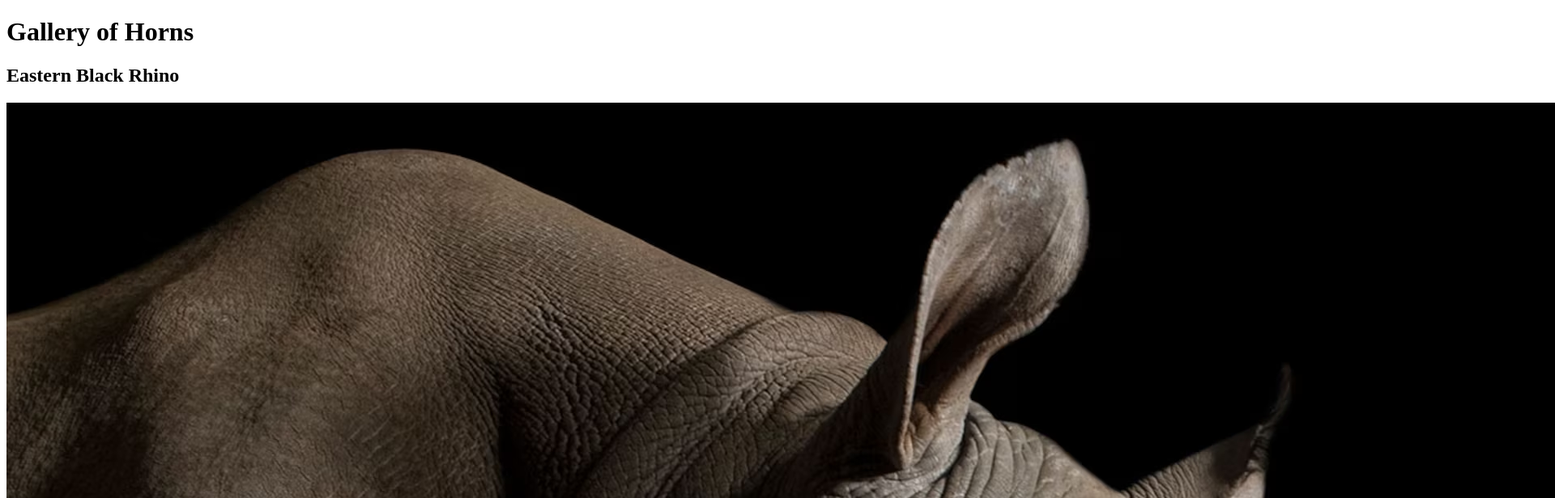
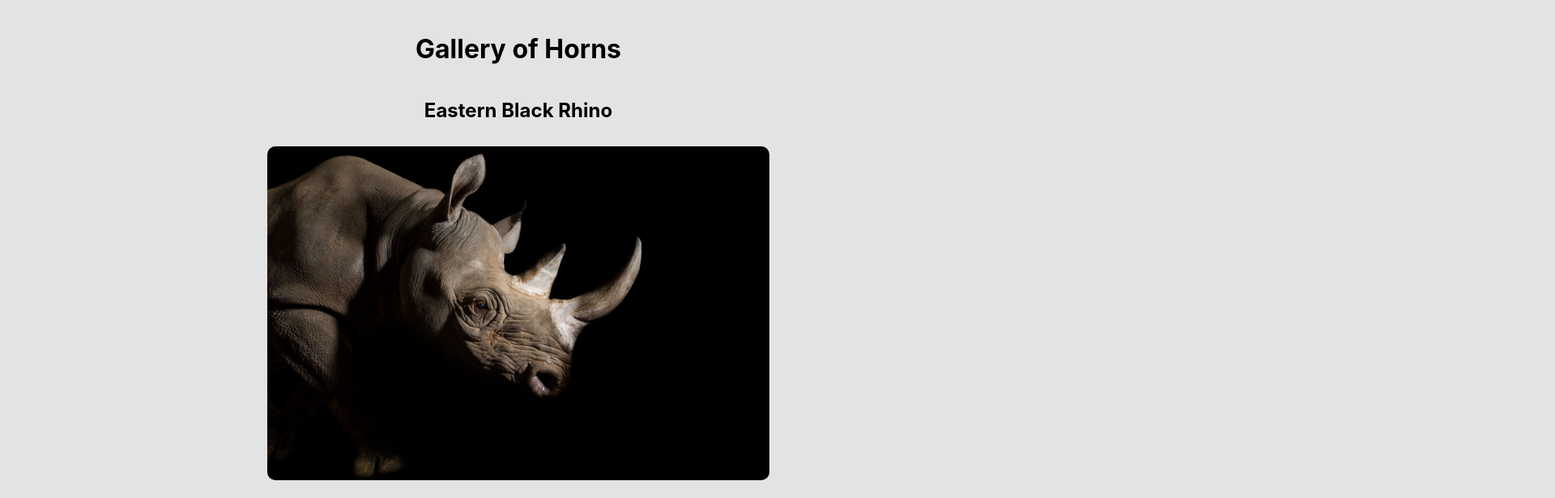
Before and after one commit to EvanChengDesign/gallery-of-horns, a React (Vite) app: page / in a window 1280 px wide. Shown: the top 616 px of the page at 81% size, 1920 px wide, since content can reach past the window. Built offline with nearby package versions, Linux system fonts and the light colour scheme.

Commit message:
added css to components

```diff
--- a/src/App.jsx
+++ b/src/App.jsx
@@ -2,17 +2,16 @@ import React from 'react';
 import Header from './components/Header';
 import Footer from './components/Footer';
 import Gallery from './components/Gallery';
-
+import './index.css';
 
 function App() {
-
   return (
-    <>
-      <Header title="Horned Beasts" />
+    <div className="main-container">
+      <Header />
       <Gallery />
       <Footer />
-    </>
-  )
+    </div>
+  );
 }
 
 export default App;
--- a/src/components/Gallery.jsx
+++ b/src/components/Gallery.jsx
@@ -3,7 +3,7 @@ import HornedBeast from './HornedBeast';
 
 const Gallery = () => {
   return (
-    <div>
+    <div className="gallery-container">
       <HornedBeast title="Eastern Black Rhino" imageUrl="src/images/eastern-black-rhino.png" description="An Eastern Black Rhino" />
       <HornedBeast title="Texas Horned Frog" imageUrl="src/images/texas-horned-lizard.png" description="A Texas Horned Frog." />
     </div>
--- a/src/components/HornedBeast.jsx
+++ b/src/components/HornedBeast.jsx
@@ -4,7 +4,7 @@ function HornedBeast({ title, imageUrl, description }) {
   return (
     <div>
       <h2>{title}</h2>
-      <img src={imageUrl} alt={title} title={title} />
+      <img src={imageUrl} alt={title} title={title} className="horned-beast-image"/>
       <p>{description}</p>
     </div>
   );
--- a/src/index.css
+++ b/src/index.css
@@ -0,0 +1,38 @@
+body {
+    font-family: -apple-system, BlinkMacSystemFont, "Segoe UI", "Roboto", "Oxygen",
+      "Ubuntu", "Cantarell", "Fira Sans", "Droid Sans", "Helvetica Neue",
+      sans-serif;
+    -webkit-font-smoothing: antialiased;
+    -moz-osx-font-smoothing: grayscale;
+    background-color: rgb(227, 227, 227);
+    align-content: center;
+    margin: 0;
+  }
+
+  .main-container {
+    margin: 20px;
+    display: flex;
+    flex-direction: column;
+    align-items: center;
+    text-align: center;
+  }
+
+  .gallery-container {
+    display: flex;
+    justify-content: space-around;
+    flex-wrap: wrap;
+  }
+
+  .horned-beast-image {
+    width: 50%;
+    margin: 10px;
+    height: auto;
+    border-radius: 10px;
+  }
+
+  .horned-beast {
+    flex: 1;
+    min-width: 250px;
+    margin: 10px;
+    text-align: center;
+  }
--- a/src/main.jsx
+++ b/src/main.jsx
@@ -1,6 +1,8 @@
 import React from 'react'
 import ReactDOM from 'react-dom/client'
 import App from './App.jsx'
+import './index.css';
+
 
 ReactDOM.createRoot(document.getElementById('root')).render(
   <React.StrictMode>
```
